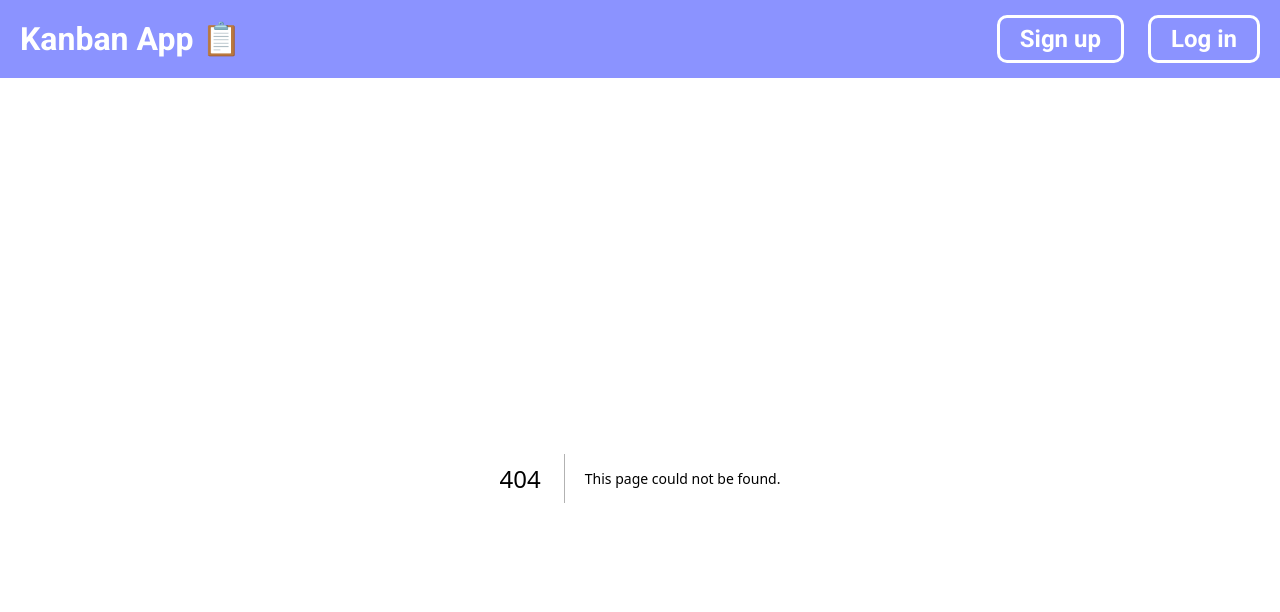
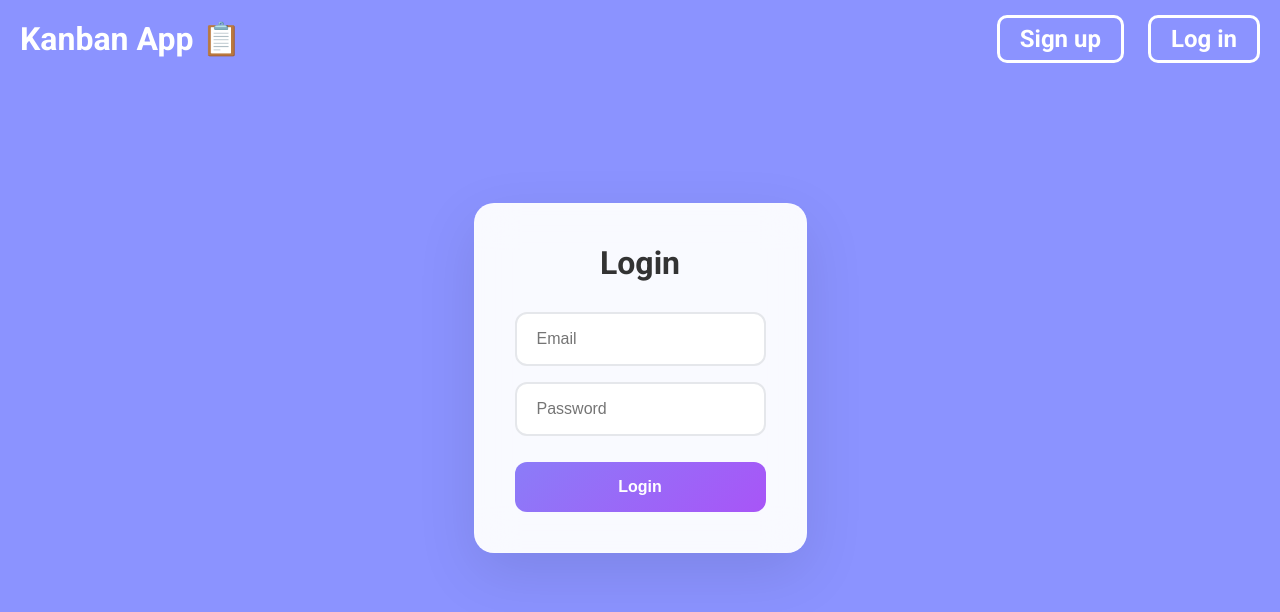
Before and after one commit to RandomIv/kanban-board, a Next.js app in the folder client/: page /login in a window 1280 px wide. Before the commit this address had no page. Shown: the top 612 px of the page. Built offline with nearby package versions, Linux system fonts and the light colour scheme.

Commit message:
feat: add basic login page

```diff
--- a/client/src/app/globals.css
+++ b/client/src/app/globals.css
@@ -9,12 +9,14 @@ body {
   -webkit-font-smoothing: antialiased;
   -moz-osx-font-smoothing: grayscale;
   background-color: rgb(251, 251, 255);
+
 }
 
 * {
   box-sizing: border-box;
   padding: 0;
   margin: 0;
+  overflow: hidden;
 }
 
 a {
--- /dev/null
+++ b/client/src/app/login/login.module.css
@@ -0,0 +1,66 @@
+.background {
+    background: #8b93ff;
+    height: 100vh;
+    display: flex;
+    align-items: center;
+    justify-content: center;
+    padding-bottom: 200px;
+}
+.container {
+    background: rgba(255, 255, 255, 0.95);
+    backdrop-filter: blur(20px);
+    border-radius: 20px;
+    padding: 40px;
+    box-shadow: 0 20px 60px rgba(0, 0, 0, 0.1);
+    max-width: 400px;
+    border: 1px solid rgba(255, 255, 255, 0.2);
+    margin: 50px auto;
+}
+
+.title {
+    text-align: center;
+    font-size: 32px;
+    font-weight: 600;
+    color: #333;
+    margin-bottom: 30px;
+}
+
+.form {
+    display: flex;
+    flex-direction: column;
+    gap: 1rem;
+}
+
+.input {
+    width: 100%;
+    padding: 16px 20px;
+    border: 2px solid #e5e7eb;
+    border-radius: 12px;
+    font-size: 16px;
+    transition: all 0.3s ease;
+    background: white;
+    color: #333;
+}
+.input:focus {
+    outline: none;
+    border-color: #8b7cf8;
+    box-shadow: 0 0 0 3px rgba(139, 124, 248, 0.1);
+}
+.button {
+    width: 100%;
+    background: linear-gradient(135deg, #8b7cf8 0%, #a855f7 100%);
+    color: white;
+    border: none;
+    padding: 16px;
+    border-radius: 12px;
+    font-size: 16px;
+    font-weight: 600;
+    cursor: pointer;
+    transition: all 0.3s ease;
+    margin-top: 10px;
+}
+
+.button:hover {
+    transform: translateY(-2px);
+    box-shadow: 0 10px 30px rgba(139, 124, 248, 0.3);
+}
--- /dev/null
+++ b/client/src/app/login/page.tsx
@@ -0,0 +1,44 @@
+'use client';
+
+import styles from './login.module.css';
+import { useState } from 'react';
+
+export default function LoginPage() {
+  const [email, setEmail] = useState('');
+  const [password, setPassword] = useState('');
+
+  const handleSubmit = async (e: React.FormEvent) => {
+    e.preventDefault();
+    console.log('Logging in with:', email, password);
+    // Тут можеш зробити fetch до API або supabase.auth.signInWithPassword
+  };
+
+  return (
+    <div className={styles.background}>
+      <div className={styles.container}>
+        <h1 className={styles.title}>Login</h1>
+        <form onSubmit={handleSubmit} className={styles.form}>
+          <input
+            className={styles.input}
+            type="email"
+            placeholder="Email"
+            value={email}
+            onChange={(e) => setEmail(e.target.value)}
+            required
+          />
+          <input
+            className={styles.input}
+            type="password"
+            placeholder="Password"
+            value={password}
+            onChange={(e) => setPassword(e.target.value)}
+            required
+          />
+          <button type="submit" className={styles.button}>
+            Login
+          </button>
+        </form>
+      </div>
+    </div>
+  );
+}
```
